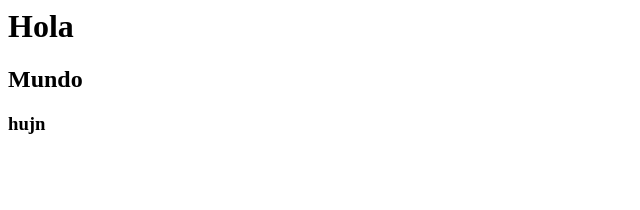
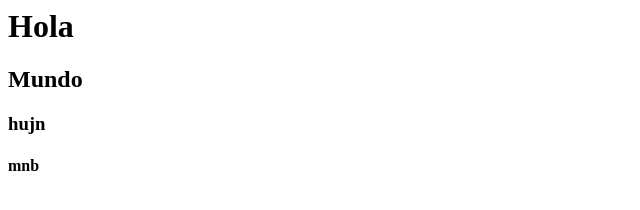
Before and after one commit to Kayser404/prueba1, a plain HTML site: page index.html in a window 1280 px wide. Shown: the full height of the page, 0-640 px from the left. Drawn offline with Linux system fonts and the light colour scheme.

Commit message:
sexto commit

```diff
--- a/index.html
+++ b/index.html
@@ -1,3 +1,4 @@
 <h1>Hola</h1>
 <h2>Mundo</h2>
 <h3>hujn</h3>
+<h4>mnb</h4>
```
